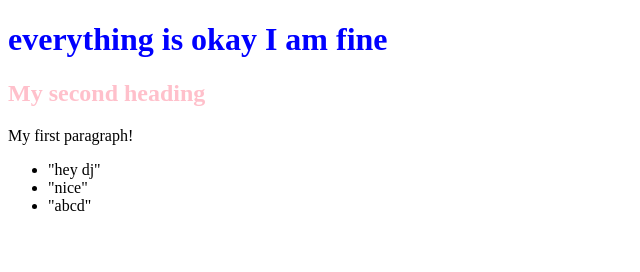
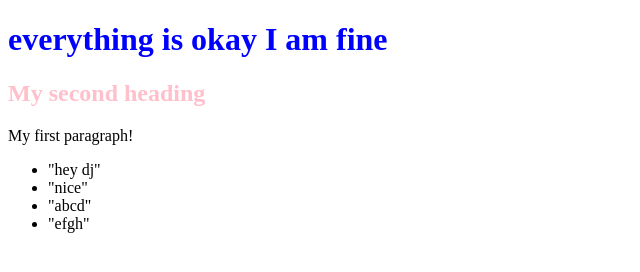
Before and after one commit to djain242/0main_openSap_repo, a plain HTML site: page index.html in a window 1280 px wide. Shown: the full height of the page, 0-640 px from the left. Drawn offline with Linux system fonts and the light colour scheme.

Commit message:
added "efgh" to master

```diff
--- a/index.html
+++ b/index.html
@@ -19,6 +19,7 @@
 			<li>"hey dj"</li>
 			<li>"nice"</li>
 			<li>"abcd"</li>
+			<li>"efgh"</li>
 		</ul>
 	</body>
 </html>
```
